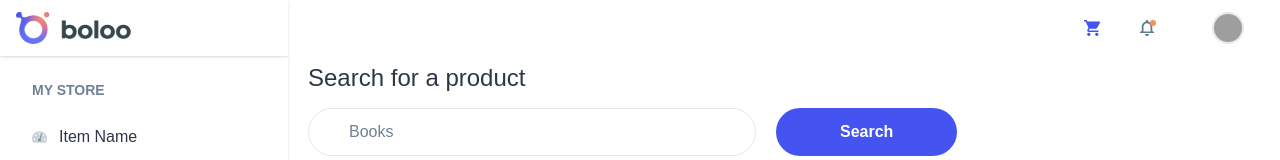
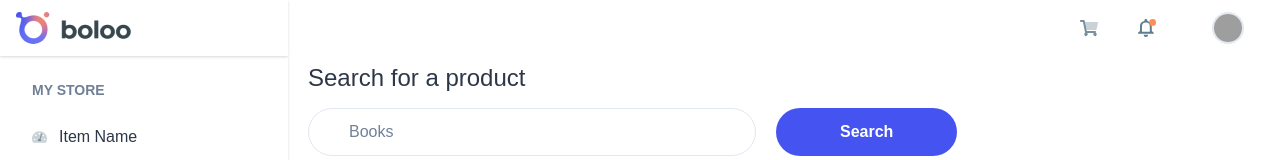
Before and after one commit to arangates/comparecart, a Next.js app: page / in a window 1280 px wide. Shown: the top 160 px of the page. Built offline with nearby package versions, Linux system fonts and the light colour scheme; no server answers; grey boxes are pictures that could not be loaded.

Commit message:
update svgs

```diff
--- a/components/SiteHeader/HeaderLogo.tsx
+++ b/components/SiteHeader/HeaderLogo.tsx
@@ -7,31 +7,14 @@ function HeaderLogo() {
       <Link href='/'>
         <img loading='lazy' alt='logo' src='./logo.png' />
       </Link>
-      <Link href='/compare'>
-        <span className='flex sm:hidden items-center justify-center text-lg blue-grey-800 mr-10 cursor-pointer'>
-          <svg
-            width='25'
-            height='25'
-            viewBox='0 0 16 16'
-            fill='none'
-            xmlns='http://www.w3.org/2000/svg'
-          >
-            <path
-              d='M4.8002 12.8C4.48375 12.8 4.1744 12.8938 3.91128 13.0697C3.64816 13.2455 3.44309 13.4953 3.32199 13.7877C3.20089 14.0801 3.1692 14.4018 3.23094 14.7121C3.29268 15.0225 3.44506 15.3076 3.66883 15.5314C3.89259 15.7551 4.17769 15.9075 4.48806 15.9693C4.79843 16.031 5.12013 15.9993 5.4125 15.8782C5.70486 15.7571 5.95474 15.552 6.13055 15.2889C6.30636 15.0258 6.4002 14.7165 6.4002 14.4C6.40112 14.1896 6.36037 13.9811 6.28029 13.7866C6.20021 13.5921 6.0824 13.4153 5.93364 13.2666C5.78488 13.1178 5.60813 13 5.41359 12.9199C5.21905 12.8398 5.01057 12.7991 4.8002 12.8Z'
-              fill='#4553F0'
-            />
-            <path
-              d='M12.8002 12.8C12.4837 12.8 12.1744 12.8938 11.9113 13.0697C11.6482 13.2455 11.4431 13.4953 11.322 13.7877C11.2009 14.0801 11.1692 14.4018 11.2309 14.7121C11.2927 15.0225 11.4451 15.3076 11.6688 15.5314C11.8926 15.7551 12.1777 15.9075 12.488 15.9693C12.7984 16.031 13.1201 15.9993 13.4125 15.8782C13.7048 15.7571 13.9547 15.552 14.1305 15.2889C14.3063 15.0258 14.4002 14.7165 14.4002 14.4C14.4011 14.1896 14.3604 13.9811 14.2803 13.7866C14.2002 13.5921 14.0824 13.4153 13.9336 13.2666C13.7849 13.1178 13.6081 13 13.4136 12.9199C13.219 12.8398 13.0106 12.7991 12.8002 12.8Z'
-              fill='#4553F0'
-            />
-            <path
-              d='M5.68 8.8H11.64C11.9256 8.79961 12.2058 8.72305 12.4519 8.5782C12.698 8.43336 12.901 8.22547 13.04 7.976L15.9 2.784C15.9662 2.66688 16.0006 2.53452 16 2.4C16 2.18783 15.9157 1.98434 15.7657 1.83431C15.6157 1.68429 15.4122 1.6 15.2 1.6H3.372L2.612 0H0V1.6H1.6L4.476 7.668L3.4 9.628C3.27028 9.86474 3.20155 10.1301 3.2 10.4C3.2 10.8243 3.36857 11.2313 3.66863 11.5314C3.96869 11.8314 4.37565 12 4.8 12H14.4V10.4H5.14C5.08696 10.4 5.03609 10.3789 4.99858 10.3414C4.96107 10.3039 4.94 10.253 4.94 10.2C4.93866 10.1651 4.94696 10.1305 4.964 10.1L5.68 8.8Z'
-              fill='#4553F0'
-            />
-          </svg>
-          <Icon name='Bars' width={15} fill='#78909C' />
-        </span>
-      </Link>
+      <div className='flex sm:hidden items-center justify-between w-36 px-4 cursor-pointer'>
+        <Link href='/compare'>
+          <span>
+          <Icon name='Cart' width={40} fill='#4553F0' />
+          </span>
+        </Link>
+        <Icon name='Bars' width={40} fill='#78909C' />
+      </div>
     </div>
   );
 }
--- a/components/SiteHeader/Nav.tsx
+++ b/components/SiteHeader/Nav.tsx
@@ -1,52 +1,26 @@
 import Link from 'next/link';
 import { Avatar } from './Avatar';
-export function Nav() {
+import Icon from 'icons';
+import { useRouter } from 'next/router'
+
+ const Nav = () => {
+   const router = useRouter()
+
   return (
     <nav className='sm:flex sm:items-center sm:px-4 xl:flex-1 xl:justify-end hidden'>
       <div className='sm:flex sm:items-center'>
         <div className='px-2 pt-2 pb-5 border-b border-gray-800 sm:flex sm:border-b-0 sm:py-0 sm:px-0'>
           <Link href='/compare'>
             <span className='flex items-center justify-center text-lg blue-grey-800 mr-10 cursor-pointer'>
-              <svg
-                width='16'
-                height='16'
-                viewBox='0 0 16 16'
-                fill='none'
-                xmlns='http://www.w3.org/2000/svg'
-              >
-                <path
-                  d='M4.8002 12.8C4.48375 12.8 4.1744 12.8938 3.91128 13.0697C3.64816 13.2455 3.44309 13.4953 3.32199 13.7877C3.20089 14.0801 3.1692 14.4018 3.23094 14.7121C3.29268 15.0225 3.44506 15.3076 3.66883 15.5314C3.89259 15.7551 4.17769 15.9075 4.48806 15.9693C4.79843 16.031 5.12013 15.9993 5.4125 15.8782C5.70486 15.7571 5.95474 15.552 6.13055 15.2889C6.30636 15.0258 6.4002 14.7165 6.4002 14.4C6.40112 14.1896 6.36037 13.9811 6.28029 13.7866C6.20021 13.5921 6.0824 13.4153 5.93364 13.2666C5.78488 13.1178 5.60813 13 5.41359 12.9199C5.21905 12.8398 5.01057 12.7991 4.8002 12.8Z'
-                  fill='#4553F0'
-                />
-                <path
-                  d='M12.8002 12.8C12.4837 12.8 12.1744 12.8938 11.9113 13.0697C11.6482 13.2455 11.4431 13.4953 11.322 13.7877C11.2009 14.0801 11.1692 14.4018 11.2309 14.7121C11.2927 15.0225 11.4451 15.3076 11.6688 15.5314C11.8926 15.7551 12.1777 15.9075 12.488 15.9693C12.7984 16.031 13.1201 15.9993 13.4125 15.8782C13.7048 15.7571 13.9547 15.552 14.1305 15.2889C14.3063 15.0258 14.4002 14.7165 14.4002 14.4C14.4011 14.1896 14.3604 13.9811 14.2803 13.7866C14.2002 13.5921 14.0824 13.4153 13.9336 13.2666C13.7849 13.1178 13.6081 13 13.4136 12.9199C13.219 12.8398 13.0106 12.7991 12.8002 12.8Z'
-                  fill='#4553F0'
-                />
-                <path
-                  d='M5.68 8.8H11.64C11.9256 8.79961 12.2058 8.72305 12.4519 8.5782C12.698 8.43336 12.901 8.22547 13.04 7.976L15.9 2.784C15.9662 2.66688 16.0006 2.53452 16 2.4C16 2.18783 15.9157 1.98434 15.7657 1.83431C15.6157 1.68429 15.4122 1.6 15.2 1.6H3.372L2.612 0H0V1.6H1.6L4.476 7.668L3.4 9.628C3.27028 9.86474 3.20155 10.1301 3.2 10.4C3.2 10.8243 3.36857 11.2313 3.66863 11.5314C3.96869 11.8314 4.37565 12 4.8 12H14.4V10.4H5.14C5.08696 10.4 5.03609 10.3789 4.99858 10.3414C4.96107 10.3039 4.94 10.253 4.94 10.2C4.93866 10.1651 4.94696 10.1305 4.964 10.1L5.68 8.8Z'
-                  fill='#4553F0'
-                />
-              </svg>
+              <Icon
+                name='Cart'
+                width={18}
+                fill={router.pathname === '/compare' ? '#4553F0' : '#78909C'}
+              />
             </span>
           </Link>
           <span className='flex items-center justify-center text-lg blue-grey-800 mr-10'>
-            <svg
-              width='16'
-              height='16'
-              viewBox='0 0 16 16'
-              fill='none'
-              xmlns='http://www.w3.org/2000/svg'
-            >
-              <path
-                d='M7 16.0001C7.53043 16.0001 8.03914 15.7893 8.41422 15.4143C8.78929 15.0392 9 14.5305 9 14.0001H5C5 14.5305 5.21071 15.0392 5.58578 15.4143C5.96086 15.7893 6.46957 16.0001 7 16.0001Z'
-                fill='#607D8B'
-              />
-              <path
-                d='M12.25 10.6371V6.70011C12.2974 5.53643 11.9262 4.39428 11.2037 3.48081C10.4812 2.56734 9.45531 1.94303 8.312 1.72111V1.18211C8.27732 0.858206 8.1241 0.558561 7.88181 0.340821C7.63951 0.123081 7.32526 0.00262451 6.9995 0.00262451C6.67374 0.00262451 6.35949 0.123081 6.1172 0.340821C5.8749 0.558561 5.72168 0.858206 5.687 1.18211V1.71711C4.54326 1.93953 3.51714 2.56456 2.7948 3.47881C2.07247 4.39306 1.70178 5.53594 1.75 6.70011V10.6391L0 12.2151V13.0001H14V12.2121L12.25 10.6371ZM10.5 11.4251H3.5V6.70011C3.5 5.77185 3.86875 4.88162 4.52513 4.22524C5.1815 3.56886 6.07174 3.20011 7 3.20011C7.92826 3.20011 8.81849 3.56886 9.47487 4.22524C10.1313 4.88162 10.5 5.77185 10.5 6.70011V11.4251Z'
-                fill='#607D8B'
-              />
-              <circle cx='13' cy='3' r='3' fill='#FF8C5A' />
-            </svg>
+            <Icon name='Bell' width={18} fill='#78909C' />
           </span>
         </div>
         <Avatar />
@@ -54,3 +28,4 @@ export function Nav() {
     </nav>
   );
 }
+export default Nav
--- a/components/SiteHeader/index.tsx
+++ b/components/SiteHeader/index.tsx
@@ -1,5 +1,5 @@
 import HeaderLogo from './HeaderLogo';
-import { Nav } from './Nav';
+import Nav from './Nav';
 
 const SiteHeader = () => {
   return (
--- /dev/null
+++ b/icons/Bell.tsx
@@ -0,0 +1,13 @@
+function SvgBell(props: React.SVGProps<SVGSVGElement>) {
+  return (
+    <svg width='1em' height='1em' viewBox='0 0 16 16' fill='none' {...props}>
+      <path
+        d='M7 16a2 2 0 002-2H5a2 2 0 002 2zM12.25 10.637V6.7a4.87 4.87 0 00-3.938-4.979v-.539a1.32 1.32 0 00-2.625 0v.535A4.871 4.871 0 001.75 6.7v3.94L0 12.214V13h14v-.788l-1.75-1.575zm-1.75.788h-7V6.7a3.5 3.5 0 017 0v4.725z'
+        fill='#607D8B'
+      />
+      <circle cx={13} cy={3} r={3} fill='#FF8C5A' />
+    </svg>
+  );
+}
+
+export default SvgBell;
--- /dev/null
+++ b/icons/Cart.tsx
@@ -0,0 +1,16 @@
+function SvgCart(props: React.SVGProps<SVGSVGElement>) {
+  return (
+    <svg viewBox='0 0 576 512' width='1em' height='1em' {...props}>
+      <path
+        d='M552 64H159.21l52.36 256h293.15a24 24 0 0023.4-18.68l47.27-208a24 24 0 00-18.08-28.72A23.69 23.69 0 00552 64z'
+        opacity={0.4}
+      />
+      <path
+        d='M218.12 352h268.42a24 24 0 0123.4 29.32l-5.52 24.28a56 56 0 11-63.6 10.4H231.18a56 56 0 11-67.05-8.57L93.88 64H24A24 24 0 010 40V24A24 24 0 0124 0h102.53A24 24 0 01150 19.19z'
+        className='prefix__fa-primary'
+      />
+    </svg>
+  );
+}
+
+export default SvgCart;
--- a/icons/index.tsx
+++ b/icons/index.tsx
@@ -14,6 +14,8 @@ import { default as Store } from './Store';
 import { default as TachometerAlt } from './TachometerAlt';
 import { default as Truck } from './Truck';
 import { default as Bars } from './Bars';
+import { default as Bell } from './Bell';
+import { default as Cart } from './Cart';
 
 const Icon: any = (props: React.SVGProps<SVGSVGElement>) => {
   switch (props.name) {
@@ -49,6 +51,10 @@ const Icon: any = (props: React.SVGProps<SVGSVGElement>) => {
       return <Truck {...props} />;
     case 'Bars':
       return <Bars {...props} />;
+    case 'Bell':
+      return <Bell {...props} />;
+    case 'Cart':
+      return <Cart {...props} />;
     default:
       return;
   }
--- a/pages/_app.tsx
+++ b/pages/_app.tsx
@@ -8,7 +8,10 @@ function CompareCart({ Component, pageProps }: AppProps) {
     <>
       <Head>
         <title>CompareCart</title>
-        <meta name='viewport' content='initial-scale=1.0, width=device-width' />
+        <meta
+          name='viewport'
+          content='width=device-width, initial-scale=1.0, maximum-scale=1.0, user-scalable=0'
+        />
         <meta name='theme-color' content='#4553F0' />
       </Head>
       <Component {...pageProps} />
```
Also changed, not shown: public/sw.js.
